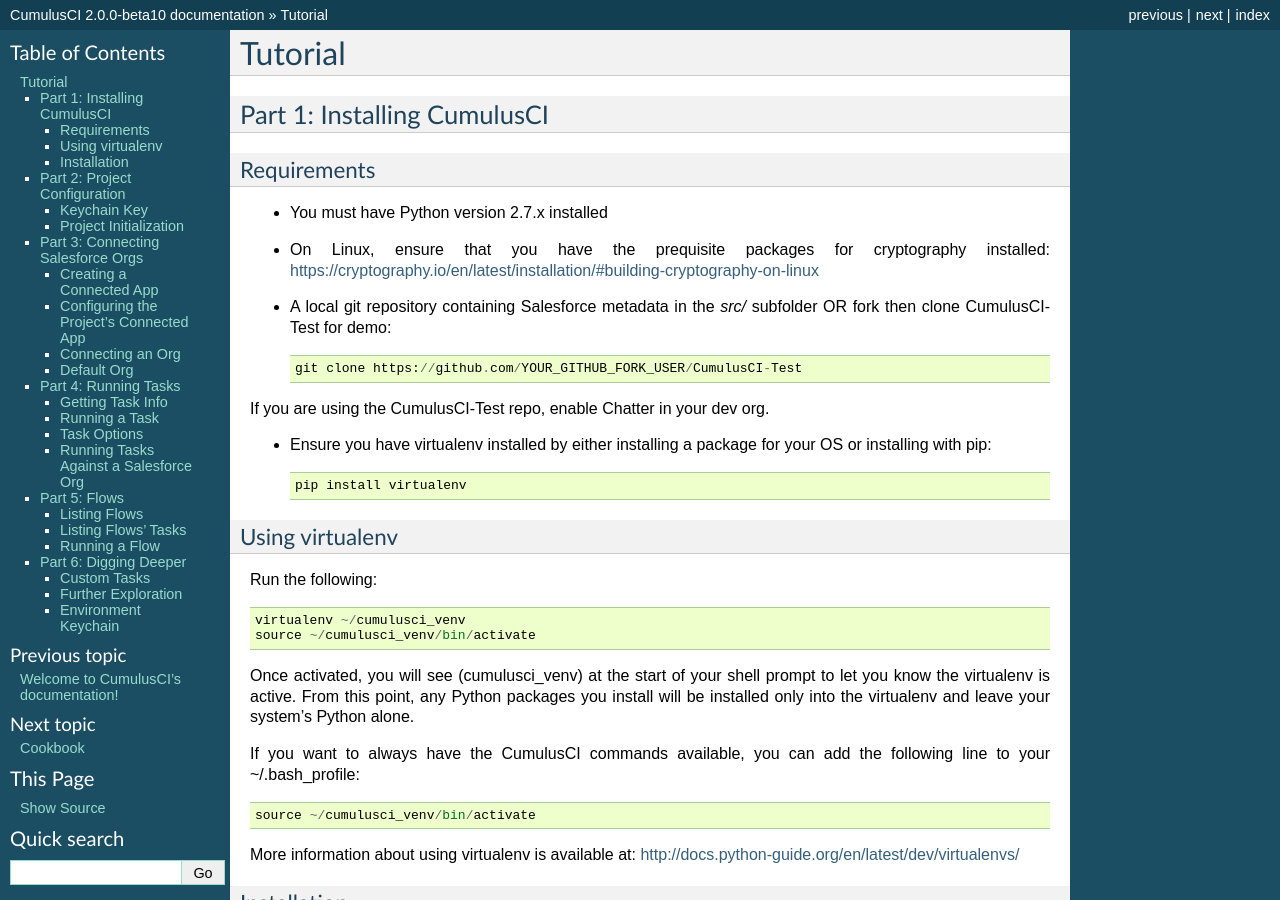
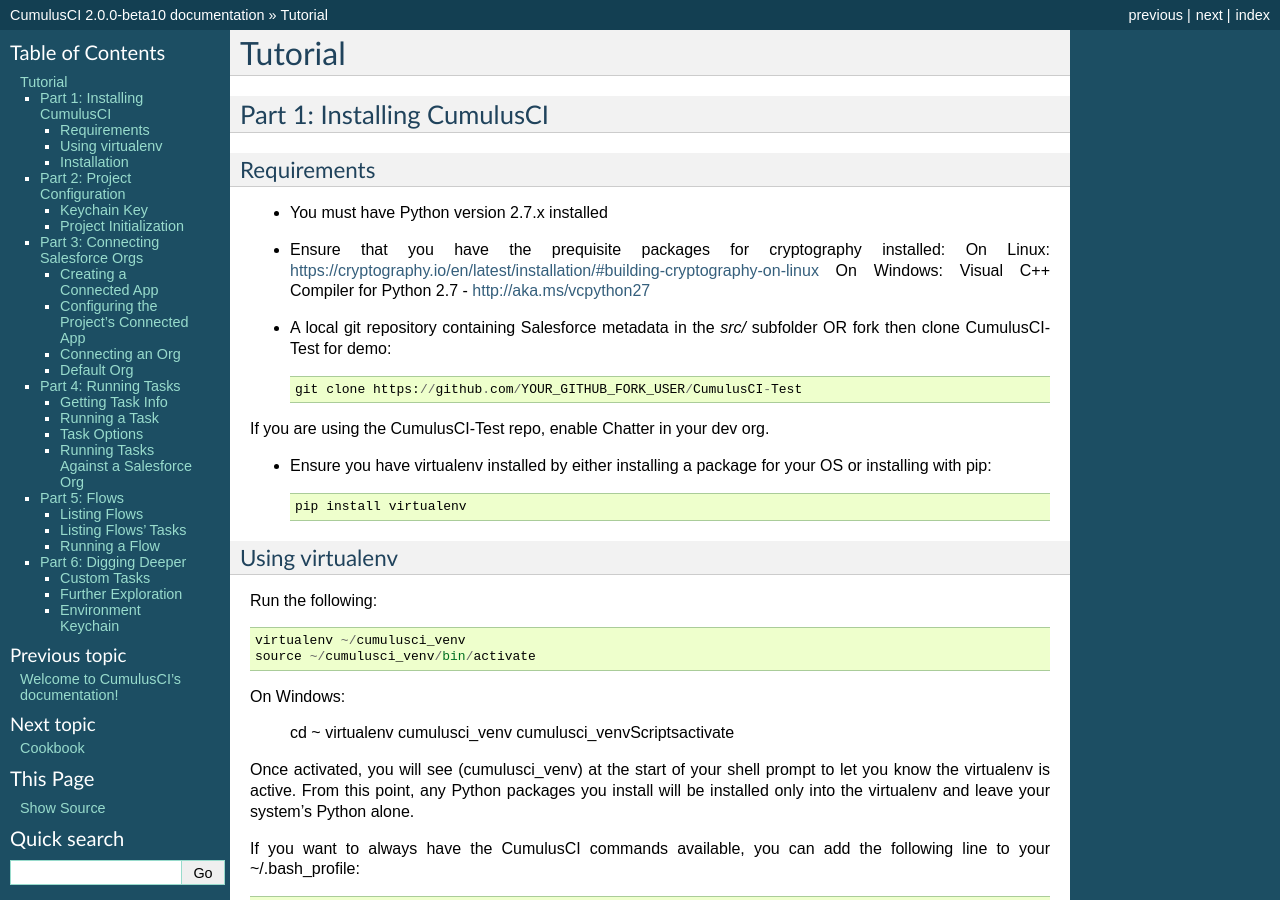
Before and after one commit to SFDO-Tooling/CumulusCI, a Sphinx documentation site: the page built from docs/tutorial.rst, in a window 1280 px wide and 900 px high. Built offline with Sphinx 7.4.7, drawn with Linux system fonts in a browser that asks for light colours.

Commit message:
adding changes to Tutorial

```diff
--- a/docs/tutorial.rst
+++ b/docs/tutorial.rst
@@ -9,7 +9,9 @@
 ------------
 
 * You must have Python version 2.7.x installed
-* On Linux, ensure that you have the prequisite packages for cryptography installed: https://cryptography.io/en/latest/installation/#building-cryptography-on-linux
+* Ensure that you have the prequisite packages for cryptography installed:
+  On Linux: https://cryptography.io/en/latest/installation/#building-cryptography-on-linux
+  On Windows: Visual C++ Compiler for Python 2.7 - http://aka.ms/vcpython27
 * A local git repository containing Salesforce metadata in the `src/` subfolder OR fork then clone CumulusCI-Test for demo::
 
     git clone https://github.com/YOUR_GITHUB_FORK_USER/CumulusCI-Test
@@ -28,6 +30,12 @@
 
     virtualenv ~/cumulusci_venv
     source ~/cumulusci_venv/bin/activate
+
+On Windows:
+
+    cd ~
+    virtualenv cumulusci_venv
+    cumulusci_venv\Scripts\activate
 
 Once activated, you will see (cumulusci_venv) at the start of your shell prompt to let you know the virtualenv is active.  From this point, any Python packages you install will be installed only into the virtualenv and leave your system's Python alone.
 
```
